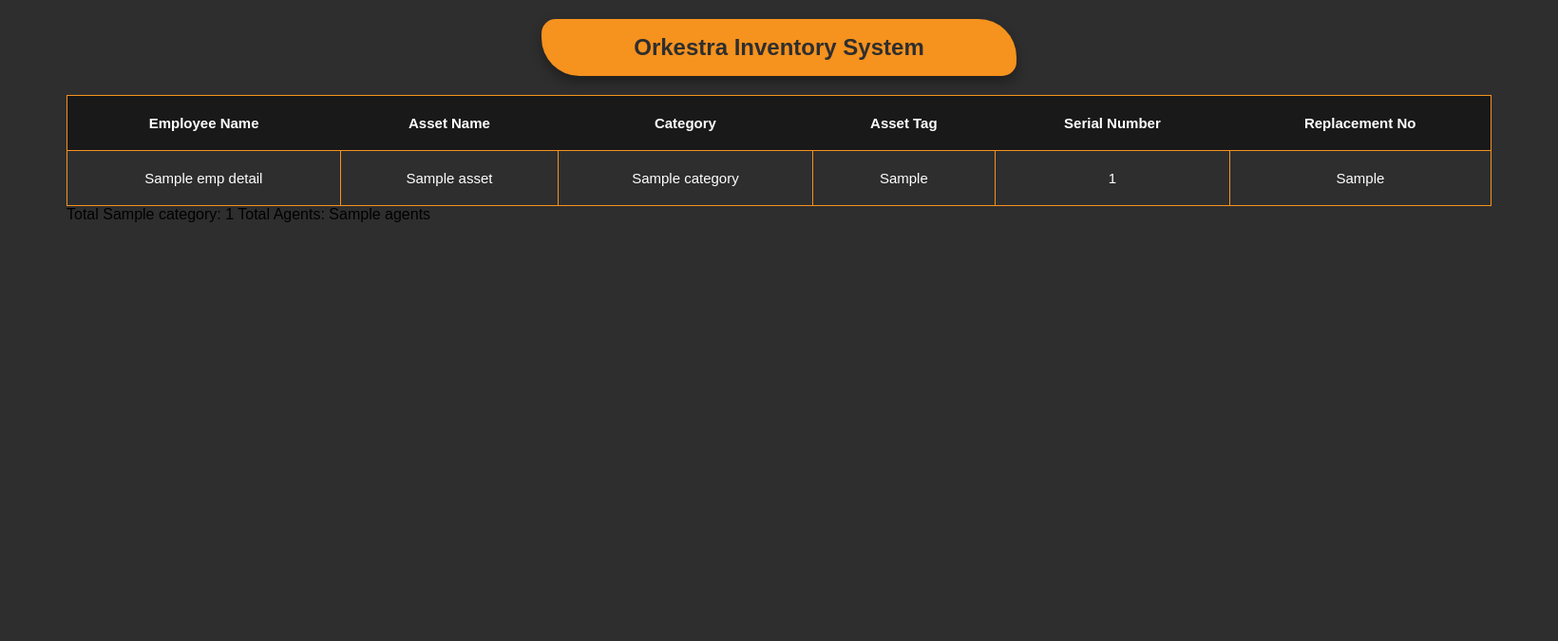
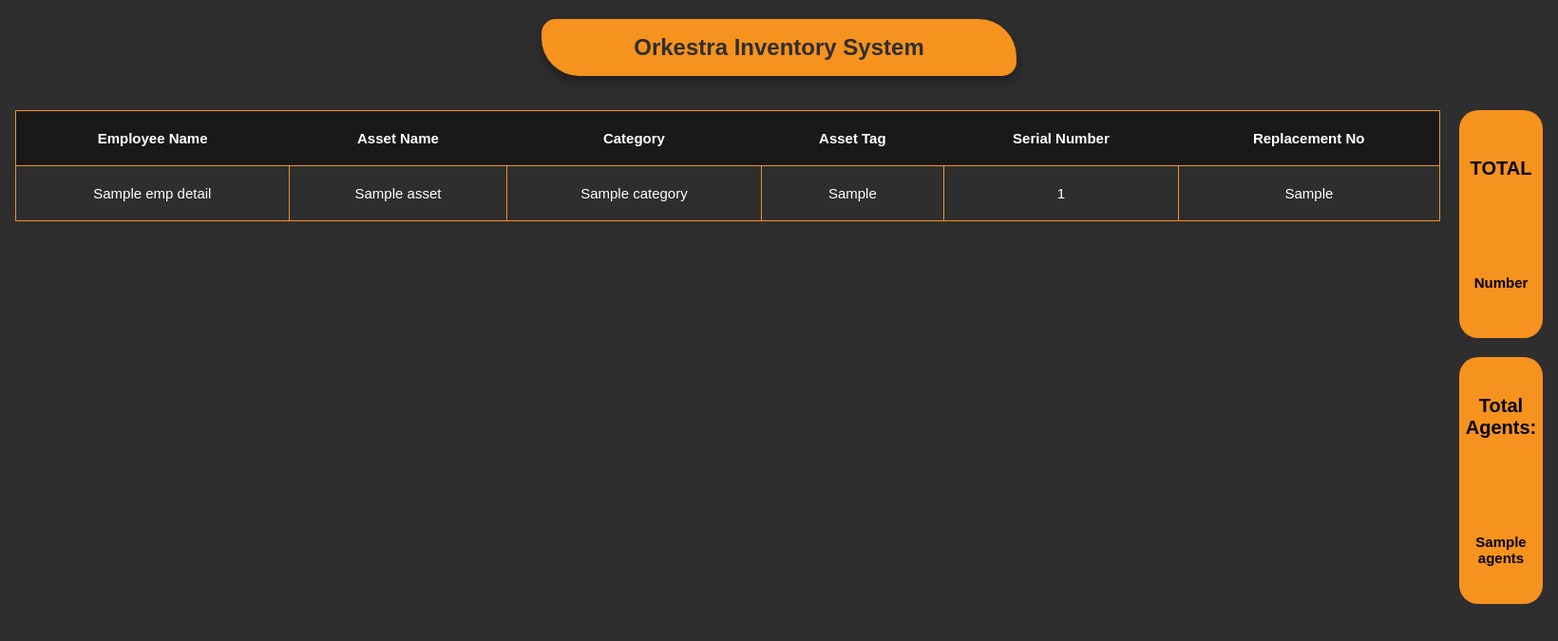
Before and after one commit to xvinsue/orkestrapc, a Flask app: template templates/view.html in a window 1640 px wide. Shown: the part 79-754 px from the top of the page at 95% size. Run offline with Flask 3, Linux system fonts and the light colour scheme; the template is opened without the code that fills it: most values are stand-ins (such as "Sample title", 1, 10 or a date in 2020).

Commit message:
done-view

```diff
--- a/static/css/styles.css
+++ b/static/css/styles.css
@@ -391,20 +391,26 @@
 
 /* VIEW */
 .view{
+    display: grid;
+    grid-template-columns: 2fr 1fr;
+    grid-template-rows: 1fr 200px;
+    grid-column-gap: 20px;
+    grid-row-gap: 20px;
+    justify-items: center;
+    align-items: stretch;
+    padding: 1rem;
+}
+.viewHeader{
     display: flex;
     justify-content: center;
-    flex-direction: column;
-    align-items: center;
-}
-.viewHeader{
     width: 500px;
     height: 10%;
     background-color: #F6921E;
     padding: 1rem;
-    text-align: center;
     box-shadow: 0 .4rem .8rem #0005;
     border-radius: 15px 40px;
     color: #2E2E2E;
+    margin: auto;
     margin-top: 20px;
     margin-bottom: 20px;
 }
@@ -427,3 +433,49 @@
     font-size: 15px;
     border: transparent;
 }
+.viewCategory{
+    display: flex;
+    justify-content: center;
+    align-items: center;
+    flex-direction: column;
+    font-weight: bold;
+    font-size: 15px;
+    text-align: center;
+    margin: auto;
+    background: #F6921E;
+    border-radius: 20px;
+    height: 240px;
+    width: 100%;
+}
+.viewCategory label{
+    margin-bottom: 100px;
+    font-weight: bold;
+    font-size: 20px;
+}
+.viewCategory span{
+    font-weight: thin;
+    font-size: 15px;
+}
+.viewAgent{
+    display: flex;
+    justify-content: center;
+    align-items: center;
+    flex-direction: column;
+    font-weight: bold;
+    font-size: 15px;
+    text-align: center;
+    margin: auto;
+    background: #F6921E;
+    border-radius: 20px;
+    height: 260px;
+    width: 100%;
+}
+.viewAgent label{
+    margin-bottom: 100px;
+    font-weight: bold;
+    font-size: 20px;
+}
+.viewAgent span{
+    font-weight: thin;
+    font-size: 15px;
+}
--- a/templates/view.html
+++ b/templates/view.html
@@ -24,10 +24,11 @@
         </div>
         </nav>
     </header>
-    <div class="view">
     <section class="viewHeader">
         <h1>Orkestra Inventory System</h1>
     </section>
+    <div class="view">
+
         <section class="viewTable">
             <table>
                 <thead>
@@ -57,11 +58,24 @@
                 </tbody>
             </table>
 
+        </section>
+
+            <div class="viewCategory">
+                <label for="pill-input">TOTAL</label>
+                <span class="pill-input">Number</span>
+            </div>
+            <div></div>
+            <div class="viewAgent">
+                <label for="pill-input">Total Agents:</label>
+                <span class="pill-input">{{ agents }}</span>
+            </div>
+        <!-- <div class="viewTotal">
                 {% if number_of_assets %}
                 {%  for category, count in number_of_assets %}
-
+                <div class="viewCategory">
                     <label for="pill-input">Total {{ category }}:</label>
                     <span class="pill-input">{{ count }}</span>
+                </div>
                 {% endfor %}
                 {% else %}
                 <span class="pill-input">No assets found.</span>
@@ -69,11 +83,12 @@
                 {% endif %}
 
                 {% if agents %}
-
+                <div class="viewAgent">
                     <label for="pill-input">Total Agents:</label>
                     <span class="pill-input">{{ agents }}</span>
+                </div>
+            </div> -->
             {% endif %}
-
 
                 {% if error %}
 
@@ -81,7 +96,6 @@
 
                 {% endif %}
     </div>
-    </div>
 
 </body>
 </html>
```
Lines whose indentation alone changed are shown as unchanged.
